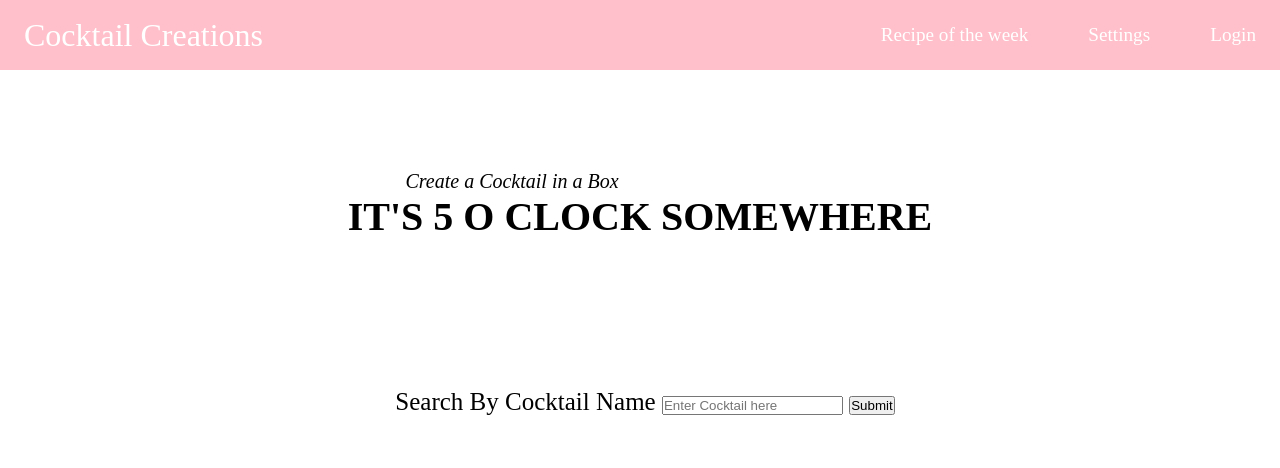
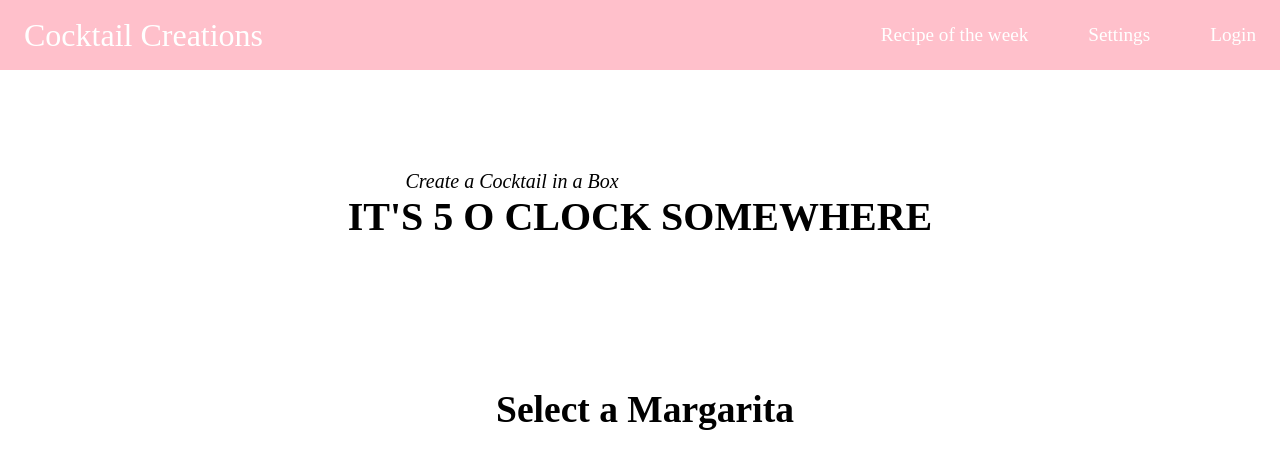
Before and after one commit to lexiroro/Phase1Project, a plain HTML site: page index.html in a window 1280 px wide. Drawn offline with Linux system fonts and the light colour scheme; no server answers.

Commit message:
changed design and removeed search bar

```diff
--- a/index.html
+++ b/index.html
@@ -33,11 +33,7 @@
         <p class="lw">IT'S 5 O CLOCK SOMEWHERE</p>
 <main>
         <div id = "section">
-          <form id="Cocktail-Search">
-            <label for="searchCocktail">Search By Cocktail Name</label>
-            <input id="searchByID" type="text" placeholder="Enter Cocktail here"/>
-            <input type="submit" />
-          </form>
+          <h2>Select a Margarita</h2>
         </div>
       </main>
       <script src="index.js"></script>
```
